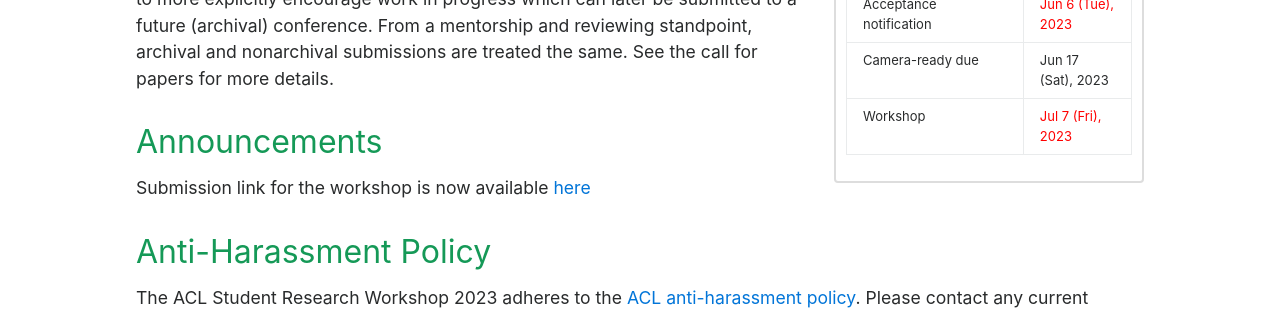
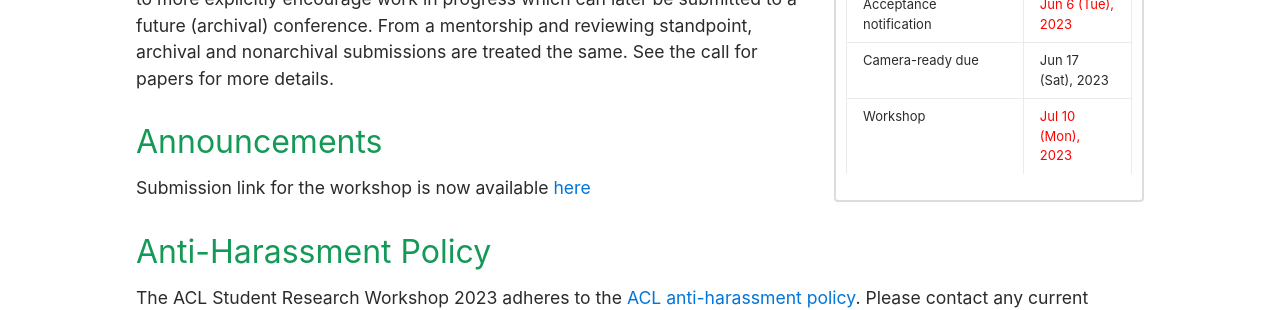
Before and after one commit to acl2025-srw/acl2025-srw.github.io, a Jekyll site: the page built from index.md, in a window 1280 px wide. Shown: the part 851-1161 px from the top of the page. Built offline with Jekyll 4.4.1, drawn with Linux system fonts in a browser that asks for light colours.

Commit message:
Fixed workshop date

```diff
--- a/_layouts/default.html
+++ b/_layouts/default.html
@@ -13,7 +13,7 @@
     {% capture revdue %}{{'May 20 2023' | date: '%s'}}{% endcapture %}
     {% capture not %}{{'Jun 6 2023' | date: '%s'}}{% endcapture %}
     {% capture cam %}{{'Jun 17 2023' | date: '%s'}}{% endcapture %}
-    {% capture workshop %}{{'Jul 7 2023' | date: '%s'}}{% endcapture %}
+    {% capture workshop %}{{'Jul 10 - 12 2023' | date: '%s'}}{% endcapture %}
 
     <section class="main-content">
       <div id="side-table-wrapper" style="float:right; width:310px; font-size: small">
```
